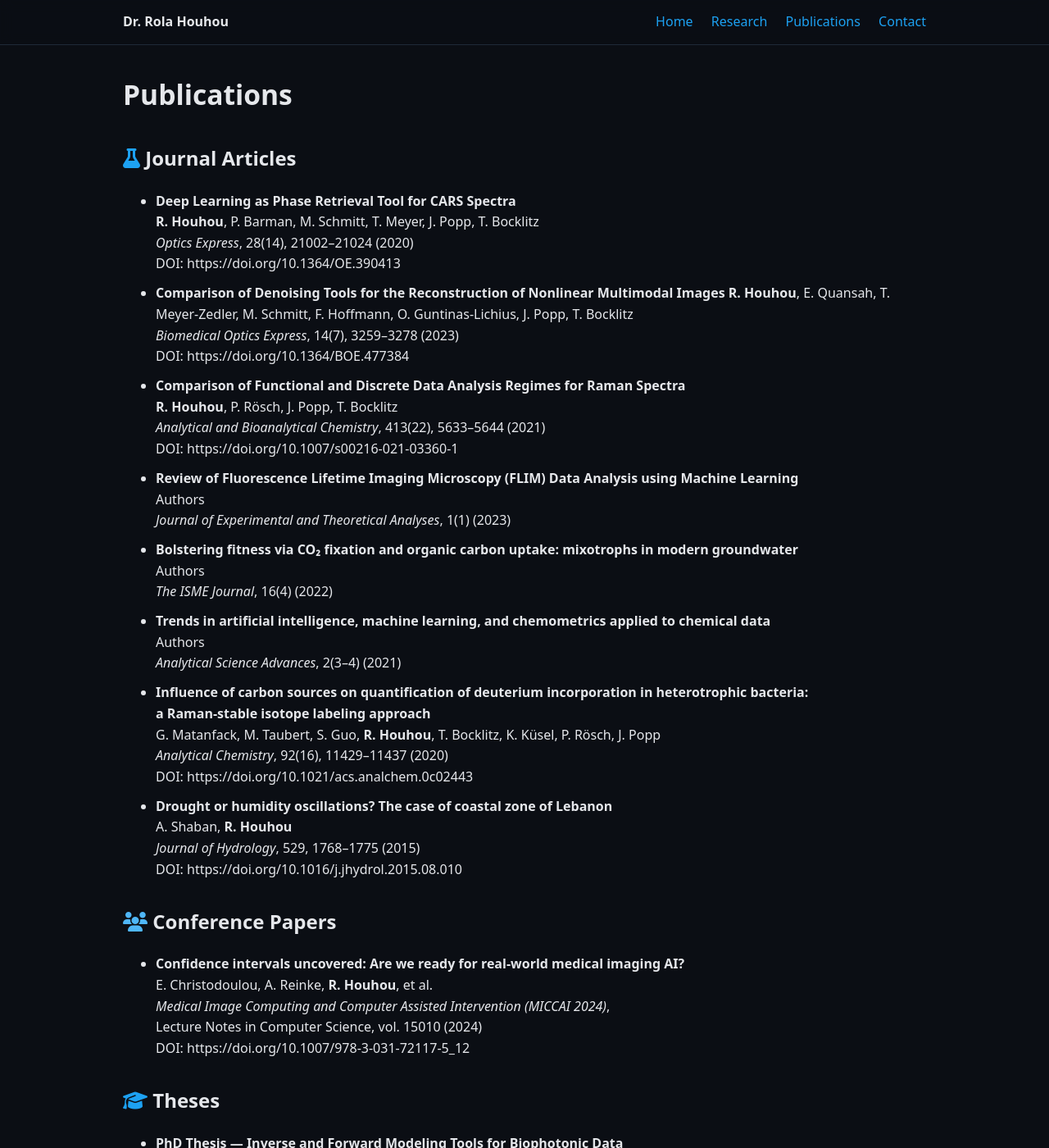
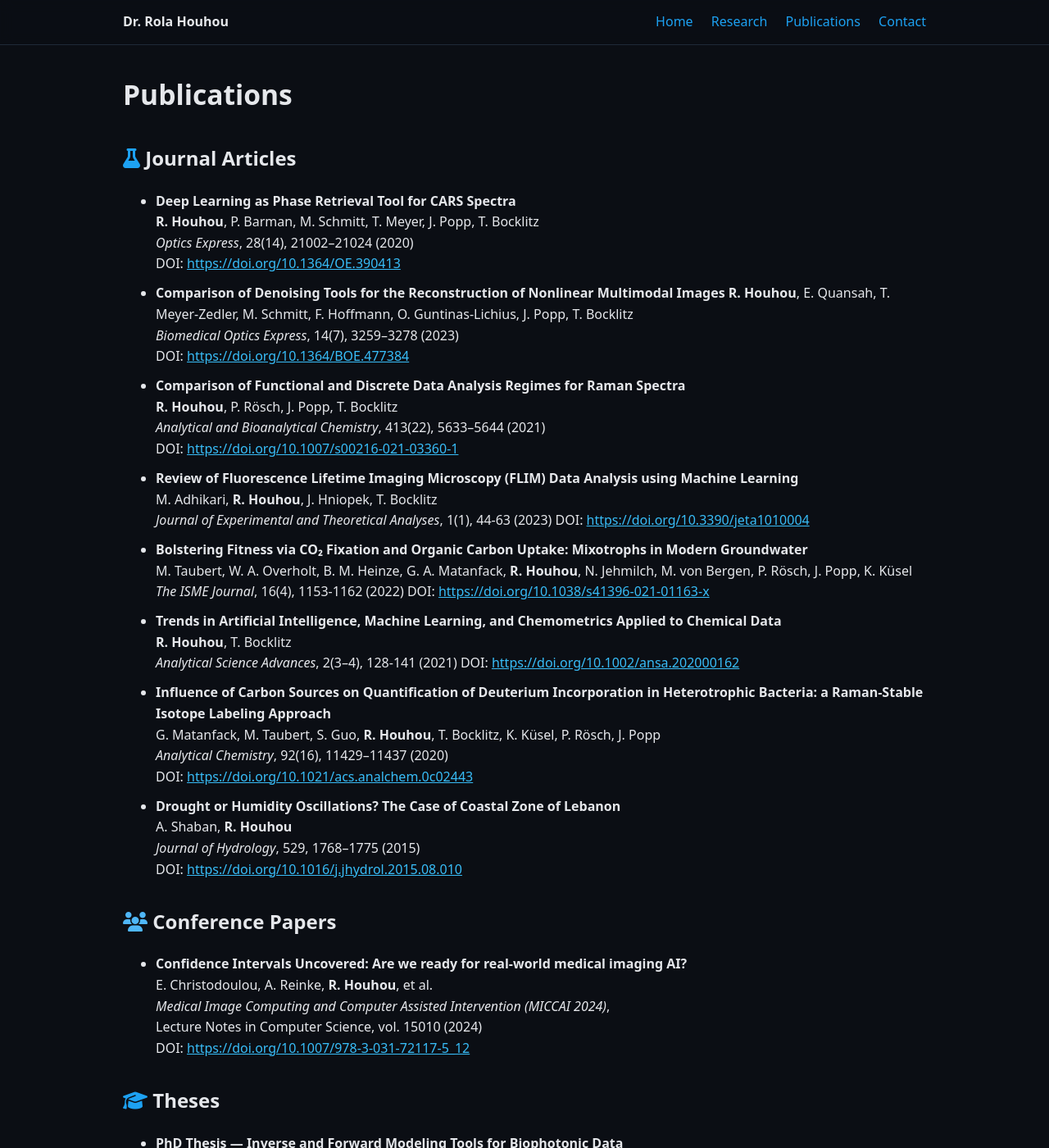
Before and after one commit to rhouhou/rhouhou.github.io, a Jekyll site: the page built from publications/index.md, in a window 1280 px wide and 1400 px high. Shown: the whole window at 82% size. Built offline with Jekyll 4.4.1, drawn with Linux system fonts in a browser that asks for light colours; some of the changed text lies outside the part shown.

Commit message:
Format DOIs as links and update author details
Updated DOI references to be formatted as links and corrected author listings for several publications.

```diff
--- a/publications/index.md
+++ b/publications/index.md
@@ -9,48 +9,50 @@
 - **Deep Learning as Phase Retrieval Tool for CARS Spectra**
   **R. Houhou**, P. Barman, M. Schmitt, T. Meyer, J. Popp, T. Bocklitz
   *Optics Express*, 28(14), 21002–21024 (2020)
-  DOI: https://doi.org/10.1364/OE.390413
+  DOI: [https://doi.org/10.1364/OE.390413](https://doi.org/10.1364/OE.390413)
 
 - **Comparison of Denoising Tools for the Reconstruction of Nonlinear Multimodal Images**
   **R. Houhou**, E. Quansah, T. Meyer-Zedler, M. Schmitt, F. Hoffmann, O. Guntinas-Lichius, J. Popp, T. Bocklitz
   *Biomedical Optics Express*, 14(7), 3259–3278 (2023)
-  DOI: https://doi.org/10.1364/BOE.477384
+  DOI: [https://doi.org/10.1364/BOE.477384](https://doi.org/10.1364/BOE.477384)
 
 - **Comparison of Functional and Discrete Data Analysis Regimes for Raman Spectra**
   **R. Houhou**, P. Rösch, J. Popp, T. Bocklitz
   *Analytical and Bioanalytical Chemistry*, 413(22), 5633–5644 (2021)
-  DOI: https://doi.org/10.1007/s00216-021-03360-1
+  DOI: [https://doi.org/10.1007/s00216-021-03360-1](https://doi.org/10.1007/s00216-021-03360-1)
 
 - **Review of Fluorescence Lifetime Imaging Microscopy (FLIM) Data Analysis using Machine Learning**
-  Authors
-  *Journal of Experimental and Theoretical Analyses*, 1(1) (2023)
+  M. Adhikari, **R. Houhou**, J. Hniopek, T. Bocklitz
+  *Journal of Experimental and Theoretical Analyses*, 1(1), 44-63 (2023)
+  DOI: [https://doi.org/10.3390/jeta1010004](https://doi.org/10.3390/jeta1010004)
 
-- **Bolstering fitness via CO₂ fixation and organic carbon uptake: mixotrophs in modern groundwater**
-  Authors
-  *The ISME Journal*, 16(4) (2022)
+- **Bolstering Fitness via CO₂ Fixation and Organic Carbon Uptake: Mixotrophs in Modern Groundwater**
+  M. Taubert, W. A. Overholt, B. M. Heinze, G. A. Matanfack, **R. Houhou**, N. Jehmilch, M. von Bergen, P. Rösch, J. Popp, K. Küsel
+  *The ISME Journal*, 16(4), 1153-1162 (2022)
+  DOI: [https://doi.org/10.1038/s41396-021-01163-x](https://doi.org/10.1038/s41396-021-01163-x)
 
-- **Trends in artificial intelligence, machine learning, and chemometrics applied to chemical data**
-  Authors
-  *Analytical Science Advances*, 2(3–4) (2021)
+- **Trends in Artificial Intelligence, Machine Learning, and Chemometrics Applied to Chemical Data**
+  **R. Houhou**, T. Bocklitz
+  *Analytical Science Advances*, 2(3–4), 128-141 (2021)
+  DOI: [https://doi.org/10.1002/ansa.202000162](https://doi.org/10.1002/ansa.202000162)
 
-- **Influence of carbon sources on quantification of deuterium incorporation in heterotrophic bacteria:
-  a Raman-stable isotope labeling approach**
+- **Influence of Carbon Sources on Quantification of Deuterium Incorporation in Heterotrophic Bacteria: a Raman-Stable Isotope Labeling Approach**
   G. Matanfack, M. Taubert, S. Guo, **R. Houhou**, T. Bocklitz, K. Küsel, P. Rösch, J. Popp
   *Analytical Chemistry*, 92(16), 11429–11437 (2020)
-  DOI: https://doi.org/10.1021/acs.analchem.0c02443
+  DOI: [https://doi.org/10.1021/acs.analchem.0c02443](https://doi.org/10.1021/acs.analchem.0c02443)
 
-- **Drought or humidity oscillations? The case of coastal zone of Lebanon**
+- **Drought or Humidity Oscillations? The Case of Coastal Zone of Lebanon**
   A. Shaban, **R. Houhou**
   *Journal of Hydrology*, 529, 1768–1775 (2015)
-  DOI: https://doi.org/10.1016/j.jhydrol.2015.08.010
+  DOI: [https://doi.org/10.1016/j.jhydrol.2015.08.010](https://doi.org/10.1016/j.jhydrol.2015.08.010)
 
 
 ## <i class="fa-solid fa-users icon-conf"></i> Conference Papers
-- **Confidence intervals uncovered: Are we ready for real-world medical imaging AI?**
+- **Confidence Intervals Uncovered: Are we ready for real-world medical imaging AI?**
   E. Christodoulou, A. Reinke, **R. Houhou**, et al.
   *Medical Image Computing and Computer Assisted Intervention (MICCAI 2024)*,
   Lecture Notes in Computer Science, vol. 15010 (2024)
-  DOI: https://doi.org/10.1007/978-3-031-72117-5_12
+  DOI: [https://doi.org/10.1007/978-3-031-72117-5_12](https://doi.org/10.1007/978-3-031-72117-5_12)
 
 ## <i class="fa-solid fa-graduation-cap icon-thesis"></i> Theses
 - **PhD Thesis — Inverse and Forward Modeling Tools for Biophotonic Data**
@@ -58,25 +60,30 @@
   Friedrich Schiller University Jena, Germany
   2022
   Repository: Thüringen University Library
-  PDF: https://www.db-thueringen.de/receive/dbt_mods_00055203
+  PDF: [https://www.db-thueringen.de/receive/dbt_mods_00055203](https://www.db-thueringen.de/receive/dbt_mods_00055203)
 
 ## <i class="fa-solid fa-book icon-book"></i> Book Chapters
 - **Photonic Data Science for Raman Data Analysis**
-  **R. Houhou**
+  **R. Houhou**, T. Bocklitz
   In: *Raman Spectroscopy in Human Health and Biomedicine*, 2024
+  DOI: [https://doi.org/10.1142/9789811264610_0002](https://doi.org/10.1142/9789811264610_0002)
 
-- **Comprehensive Chemometrics**
-  Elsevier, 2020
+- **Chemometrics in Raman Spectroscopy**
+  S. Guo, O. Ryabchykov, N. Ali, **R. Houhou**, T. Bocklitz
+  In: *Comprehensive Chemometrics: Chemical and Biochemical Data Analysis*, 2020
+  DOI: [https://doi.org/10.1016/B978-0-12-409547-2.14600-1](https://doi.org/10.1016/B978-0-12-409547-2.14600-1)
 
 ## <i class="fa-solid fa-file-lines icon-preprint"></i> Preprints
 - **Sulfur-fueled chemolithoautotrophs replenish organic carbon inventory in groundwater**
-  Authors
+  M. Taubert, B. M. Heinze, W. A. Overholt, G. Azemtsop, **R. Houhou**, N. jehmlich, M. von Bergen, P. Rösch, J. Popp, K. Küsel
   *bioRxiv* (2021)
+  DOI: [https://doi.org/10.1101/2021.01.26.428071](https://doi.org/10.1101/2021.01.26.428071)
 
 # Talks & Teaching
 
-**Multi-Agent Systems and Collaborative AI Architectures**
-Conceptual lecture introducing multi-agent frameworks, coordination strategies, and distributed intelligence for complex systems.
-Format: lecture slides (PDF)
-Year: 2025
-Audience: graduate-level students / technical audience
+**From Single Models to AI Teams: Collaboration in Multi-Agent Systems**
+Conceptual lecture introducing AI agents, multi-agent architectures, coordination strategies, role specialization, and distributed intelligence in complex systems.
+**Format**: lecture slides (PDF)
+**Year**: 2025
+**Audience**: Graduate-level Students
+[Slides (PDF)](Slides (PDF))
```
